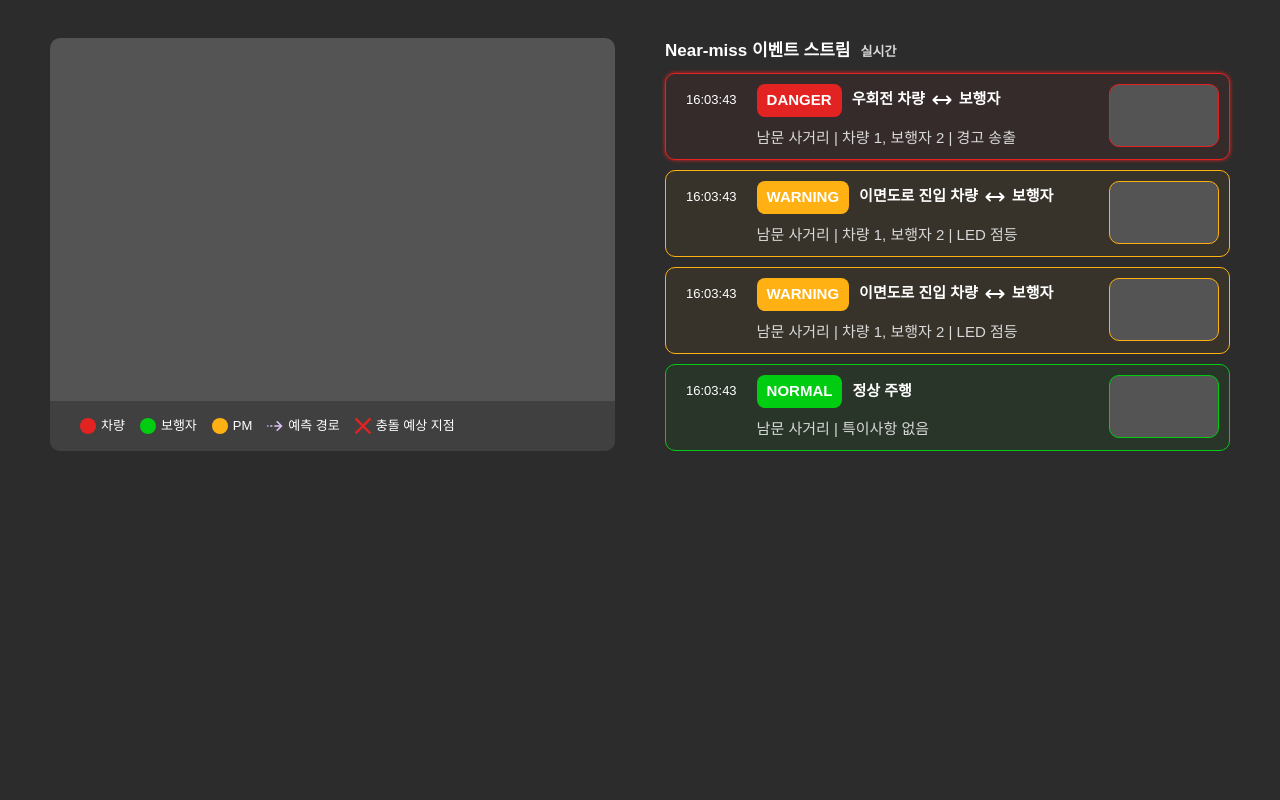
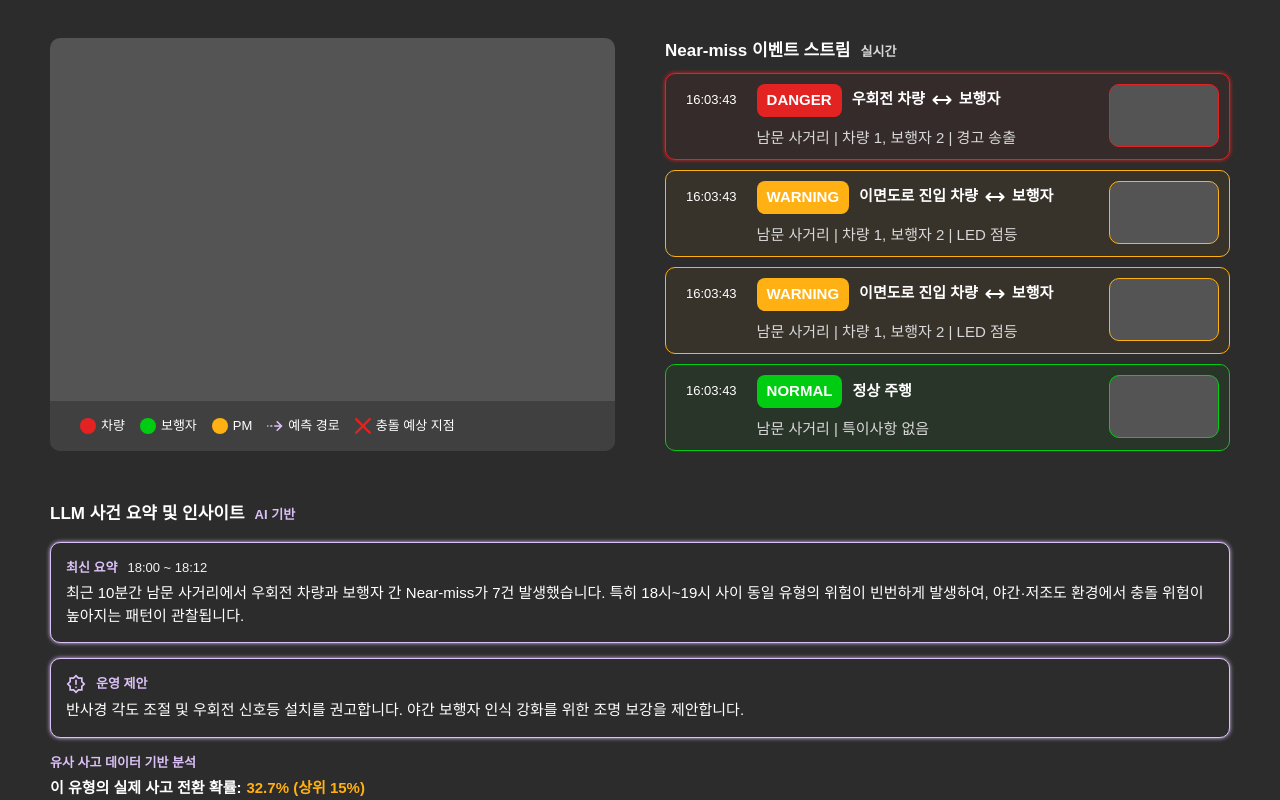
Before and after one commit to ddongguri-bing/SoftGuard, a Next.js app: page / in a window 1280 px wide. Shown: the part 262-1062 px from the top of the page. Before the commit the page ends 800 px from the top, so only its background shows below. Built offline with nearby package versions, Linux system fonts and the light colour scheme; no server answers.

Commit message:
✨ FEAT: 사건 요약 및 인사이트 컴포넌트 추가

```diff
--- a/src/app/page.tsx
+++ b/src/app/page.tsx
@@ -1,5 +1,6 @@
 import EventStream from "@/components/EventStream/EventStream";
 import Header from "@/components/Header/Header";
+import InsightPanel from "@/components/InsightPanel/InsightPanel";
 import SituationPanel from "@/components/SituationPanel/SituationPanel";
 import VideoPanel from "@/components/VideoPanel/VideoPanel";
 
@@ -12,6 +13,9 @@ export default function Home() {
         <VideoPanel />
         <EventStream />
       </div>
+      <div>
+        <InsightPanel />
+      </div>
     </div>
   );
 }
--- /dev/null
+++ b/src/components/InsightPanel/InsightCard.tsx
@@ -0,0 +1,45 @@
+import { cn } from "@/lib/utils";
+import type { ReactNode } from "react";
+
+interface InsightCardProps {
+  title?: ReactNode;
+  rightSlot?: ReactNode;
+  icon?: ReactNode;
+  children: ReactNode;
+  className?: string;
+  bodyClassName?: string;
+}
+
+export default function InsightCard({
+  title,
+  rightSlot,
+  icon,
+  children,
+  className,
+  bodyClassName,
+}: InsightCardProps) {
+  return (
+    <div
+      className={cn(
+        "bg-black-second border-theme-light flex flex-col gap-1.25 rounded-[10px] border p-3.75 shadow-[0_0_4px_0_#DBC1F8]",
+        className,
+      )}
+    >
+      {(title || rightSlot || icon) && (
+        <div className="flex items-center gap-2.5">
+          <div className="flex items-center gap-2.5">
+            {icon}
+            {title && (
+              <div className="text-body-xsmall-bold text-theme-light">
+                {title}
+              </div>
+            )}
+          </div>
+          {rightSlot}
+        </div>
+      )}
+
+      <div className={cn("text-body-small", bodyClassName)}>{children}</div>
+    </div>
+  );
+}
--- /dev/null
+++ b/src/components/InsightPanel/InsightPanel.tsx
@@ -0,0 +1,45 @@
+import Image from "next/image";
+
+import SuggestionIcon from "@/assets/suggestion-icon.svg";
+import InsightCard from "./InsightCard";
+
+export default function InsightPanel() {
+  return (
+    <section className="flex flex-col gap-3.75">
+      <div className="flex items-baseline gap-2.5">
+        <div className="text-body-medium-bold">LLM 사건 요약 및 인사이트</div>
+        <div className="text-body-xsmall-bold text-theme-light">AI 기반</div>
+      </div>
+      <InsightCard
+        title="최신 요약"
+        rightSlot={
+          <div className="text-body-xsmall text-white-second">
+            18:00 ~ 18:12
+          </div>
+        }
+      >
+        최근 10분간 남문 사거리에서 우회전 차량과 보행자 간 Near-miss가 7건
+        발생했습니다. 특히 18시~19시 사이 동일 유형의 위험이 빈번하게 발생하여,
+        야간·저조도 환경에서 충돌 위험이 높아지는 패턴이 관찰됩니다.
+      </InsightCard>
+      <InsightCard
+        icon={
+          <Image src={SuggestionIcon} width={20} height={20} alt="운영 제안" />
+        }
+        title="운영 제안"
+      >
+        반사경 각도 조절 및 우회전 신호등 설치를 권고합니다. 야간 보행자 인식
+        강화를 위한 조명 보강을 제안합니다.
+      </InsightCard>
+      <div className="flex flex-col gap-1.25">
+        <div className="text-body-xsmall-bold text-theme-light">
+          유사 사고 데이터 기반 분석
+        </div>
+        <div className="text-body-small-bold flex gap-1.25">
+          <div>이 유형의 실제 사고 전환 확률:</div>
+          <div className="text-warning">32.7% (상위 15%)</div>
+        </div>
+      </div>
+    </section>
+  );
+}
```
